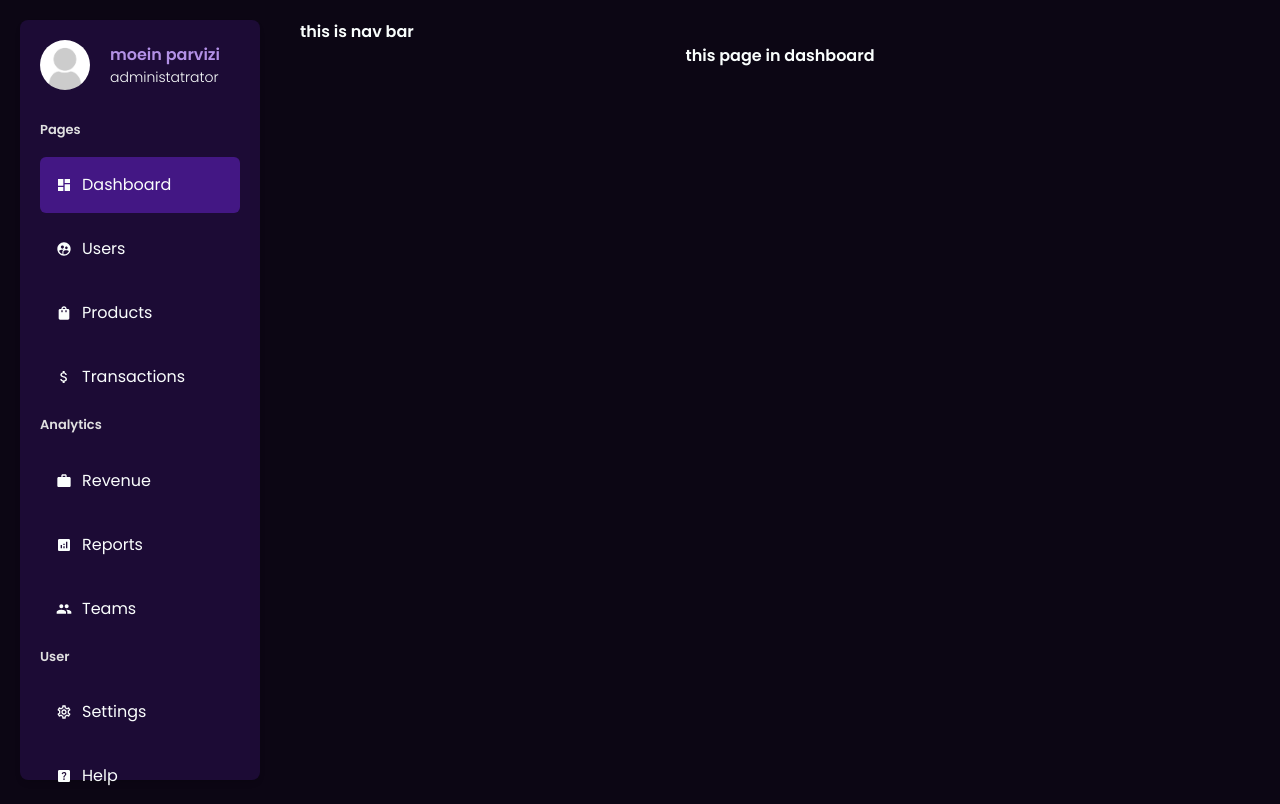
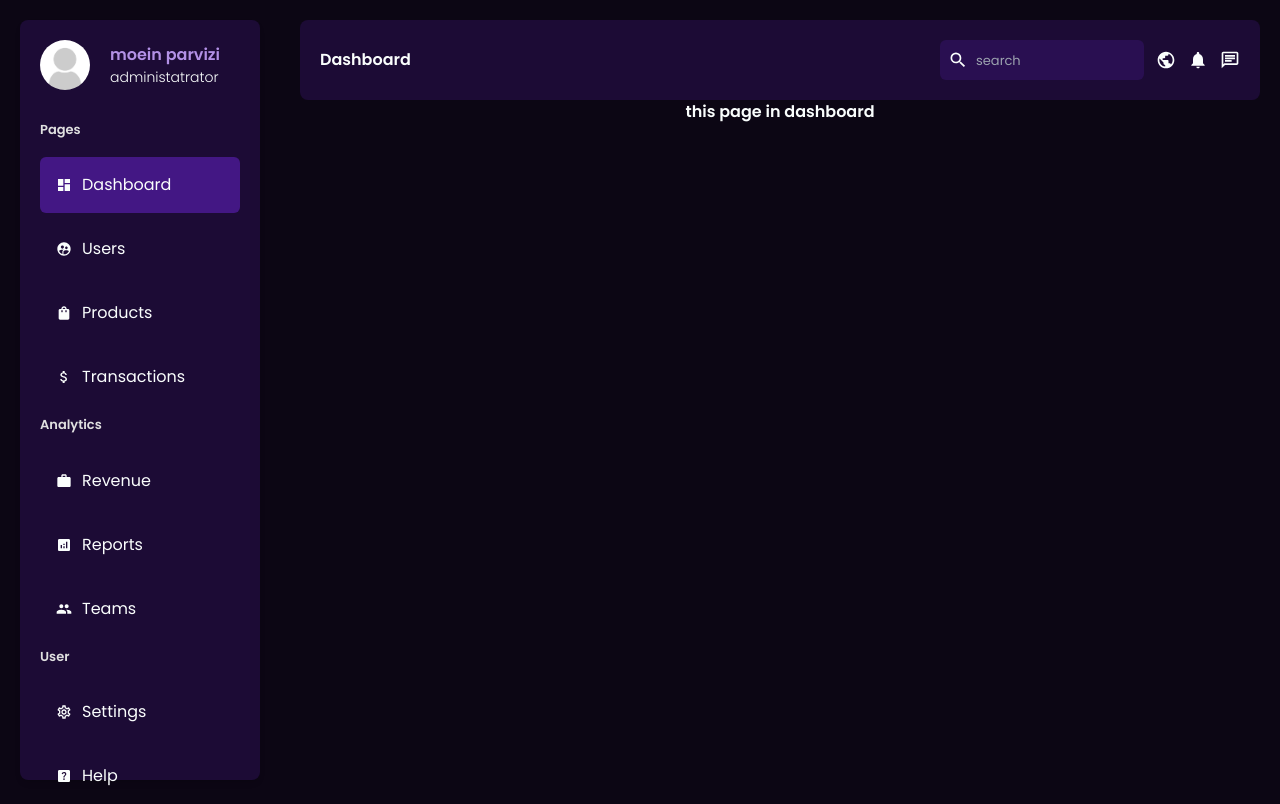
Before and after one commit to moeinparvizi/dashboard, a Next.js app: page /dashboard in a window 1280 px wide. Built offline with nearby package versions, Linux system fonts and the light colour scheme.

Commit message:
create navbar and styles and path show

```diff
--- a/app/dashboard/components/navbar/Navbar.jsx
+++ b/app/dashboard/components/navbar/Navbar.jsx
@@ -1,9 +1,55 @@
+"use client"
+
+import { motion } from "framer-motion"
+import { usePathname } from "next/navigation"
+
+// import react icons
+import {
+  MdNotifications,
+  MdOutlineChat,
+  MdPublic,
+  MdSearch,
+} from "react-icons/md"
+
 const Navbar = () => {
+  const pathname = usePathname()
+
   return (
-    <div>
-      <h1>this is nav bar</h1>
-    </div>
-  );
+    <motion.div
+      initial={{ y: -300, opacity: 0 }}
+      animate={{ y: 0, opacity: 1 }}
+      transition={{ type: "tween" }}
+      className="bg-bgDark p-5 rounded-lg flex items-center justify-between"
+    >
+      <span className="capitalize pathname">
+        {pathname.split("/").pop()}
+      </span>
+
+      <div className="flex gap-3 items-center">
+        <motion.label
+          className="gap-2 rounded-md p-2"
+          whileTap={{backgroundColor:'#43178489'}}
+          whileHover={{backgroundColor:'#43178489'}}
+          htmlFor="search"
+        >
+          <MdSearch size={20} />
+          <motion.input
+          whileFocus={{scale:1.1}}
+            placeholder="search"
+            id="search"
+            name="search"
+            type="text"
+            className="bg-transparent w-40"
+          />
+        </motion.label>
+        <div className="flex gap-3 [&>svg]:cursor-pointer">
+          <MdPublic size={20} />
+          <MdNotifications size={20} />
+          <MdOutlineChat size={20} />
+        </div>
+      </div>
+    </motion.div>
+  )
 }
 
-export default Navbar;
+export default Navbar
--- a/app/dashboard/components/sidebar/menuLink/menuLink.jsx
+++ b/app/dashboard/components/sidebar/menuLink/menuLink.jsx
@@ -1,4 +1,4 @@
-// import { motion } from "framer-motion"
+import { motion } from "framer-motion"
 import Link from "next/link"
 import { usePathname } from "next/navigation"
 
@@ -7,6 +7,7 @@ const MenuLink = ({ item }) => {
 
   return (
     // container
+    <motion.div whileTap={{scale:0.9}}>
       <Link
         className={`p-4 transition hover:bg-bgLight ${
           pathname == item.path ? "bg-bgLight" : ""
@@ -16,6 +17,7 @@ const MenuLink = ({ item }) => {
         {item.icon}
         {item.title}
       </Link>
+</motion.div>
   )
 }
 
--- a/app/styles/globals.scss
+++ b/app/styles/globals.scss
@@ -58,16 +58,28 @@ body {
     font-family: poping-semi;
   }
 
+  label {
+    background-color: #43178459;
+    display: flex;
+    align-items: center;
+
+    input{
+      &:focus{
+        outline: none;
+      }
+      &::placeholder{
+        font-size: 13px;
+      }
+    }
+  }
+
   .sidebar-container {
     height: calc(100vh - 40px);
   }
-  .username {
+  .username,.pathname,.cat-title {
     font-family: poping-semi;
   }
   .sub-username {
     font-family: poping-light;
   }
-  .cat-title {
-    font-family: poping-semi;
-  }
 }
--- a/tailwind.config.js
+++ b/tailwind.config.js
@@ -13,7 +13,8 @@ module.exports = {
       'text': '#fafefd',
       'textHard': '#e0e0e0',
       'primary': '#b391e6',
-      'accent': '#742ae4'
+      'accent': '#742ae4',
+      'transparent': 'transparent'
     },
     extend: {}
   },
```
